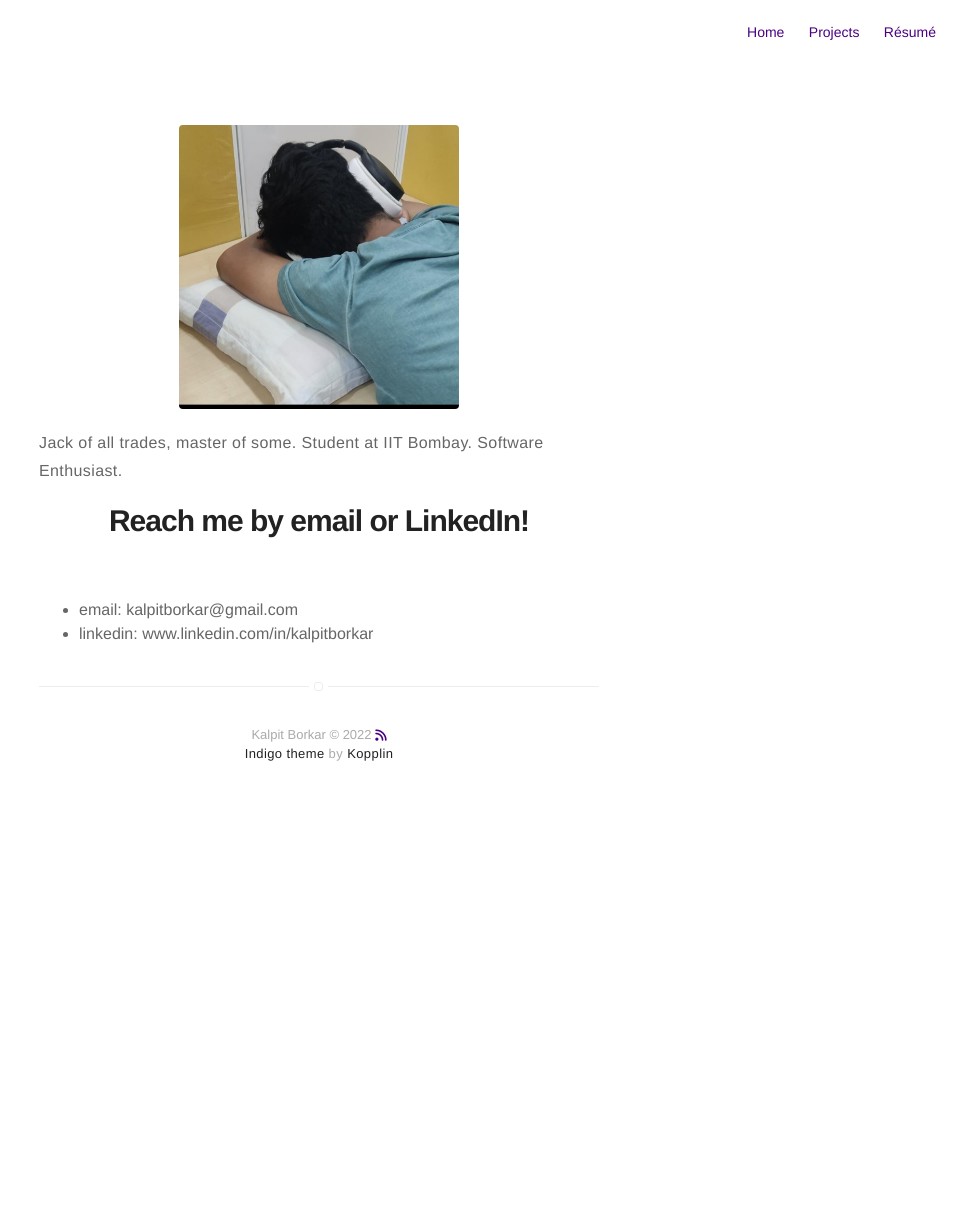
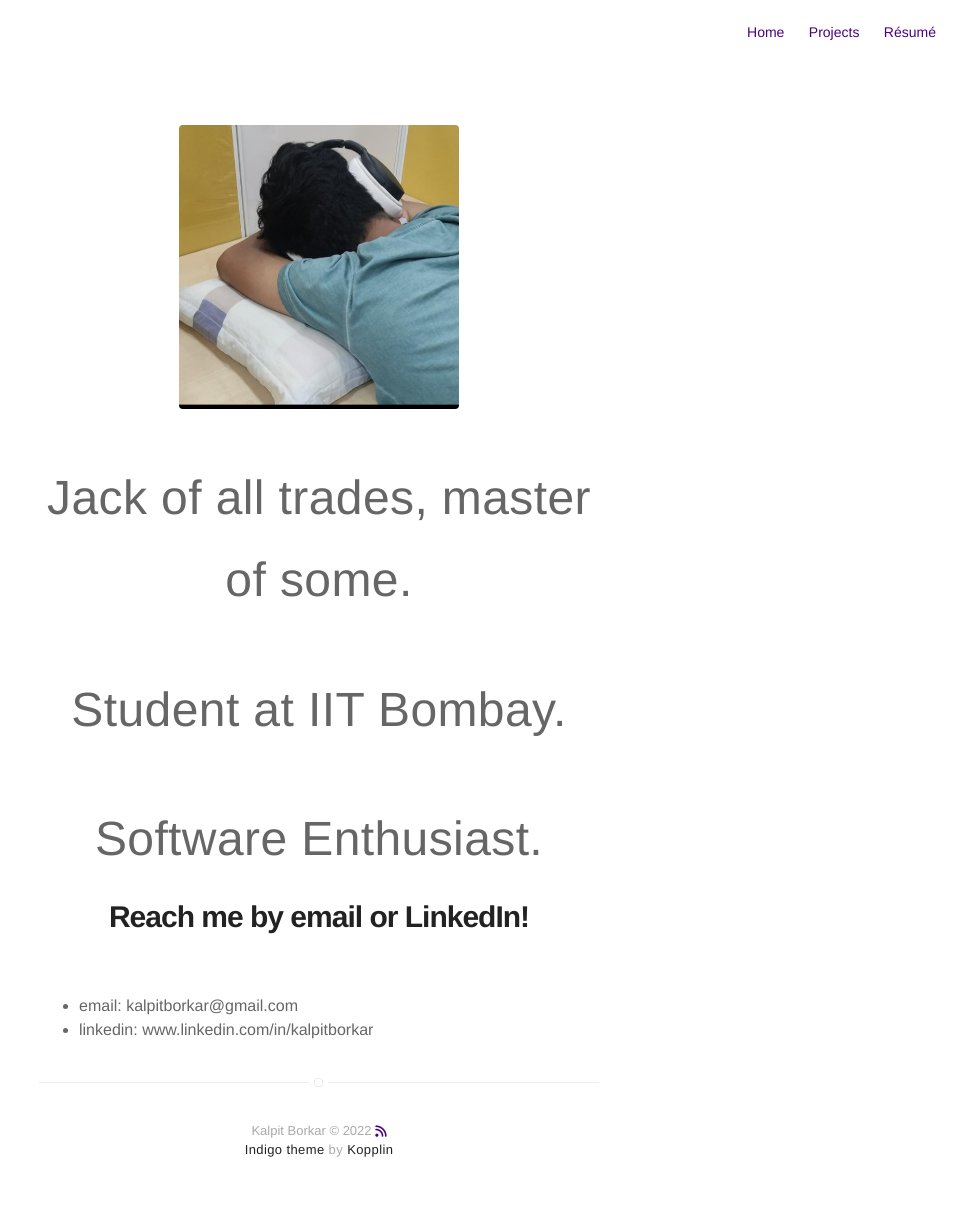
Before and after one commit to kalpitborkar/kalpitborkar.github.io, a Jekyll site: the page built from about.md, in a window 1280 px wide. Shown: the whole page, without its empty margins (321-1280 px from the left). Built offline with Jekyll 4.4.1, drawn with Linux system fonts in a browser that asks for light colours; nearby versions of some CDN libraries; before the commit the page ends 900 px from its top, so only the background shows below that.

Commit message:
minor updates

```diff
--- a/about.md
+++ b/about.md
@@ -4,7 +4,11 @@ layout: page
 ---
 ![Profile Image]({% if site.external-image %}{{ site.picture }}{% else %}{{ site.url }}/{{ site.picture }}{% endif %})
 
-<p>Jack of all trades, master of some. Student at IIT Bombay. Software Enthusiast.</p>
+<font size = "10">
+<p style="text-align: center;">Jack of all trades, master of some.</p>
+<p style="text-align: center;">Student at IIT Bombay.</p>
+<p style="text-align: center;">Software Enthusiast.</p>
+</font>
 
 # Reach me by email or LinkedIn!
 - email: kalpitborkar@gmail.com
```
